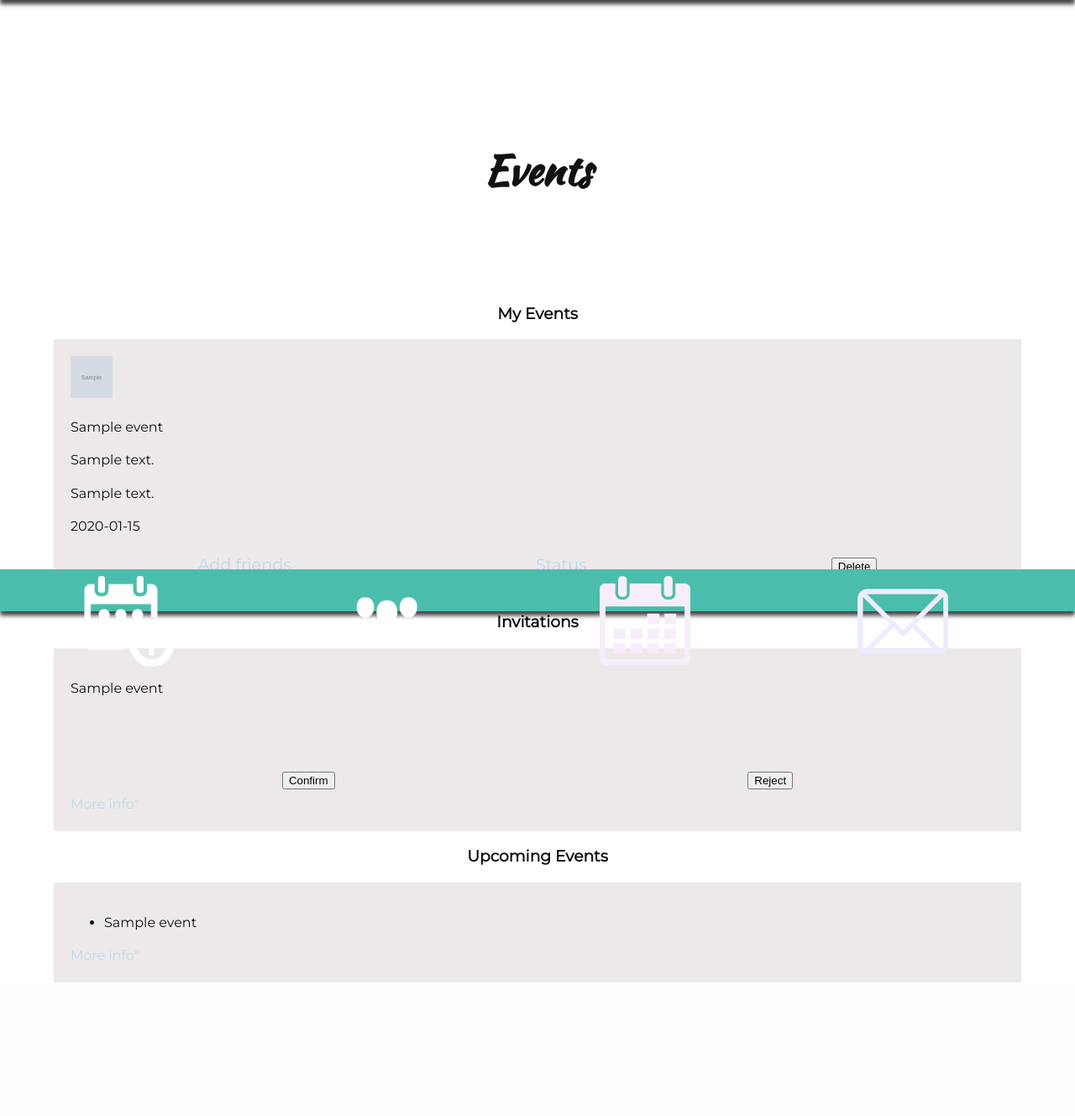
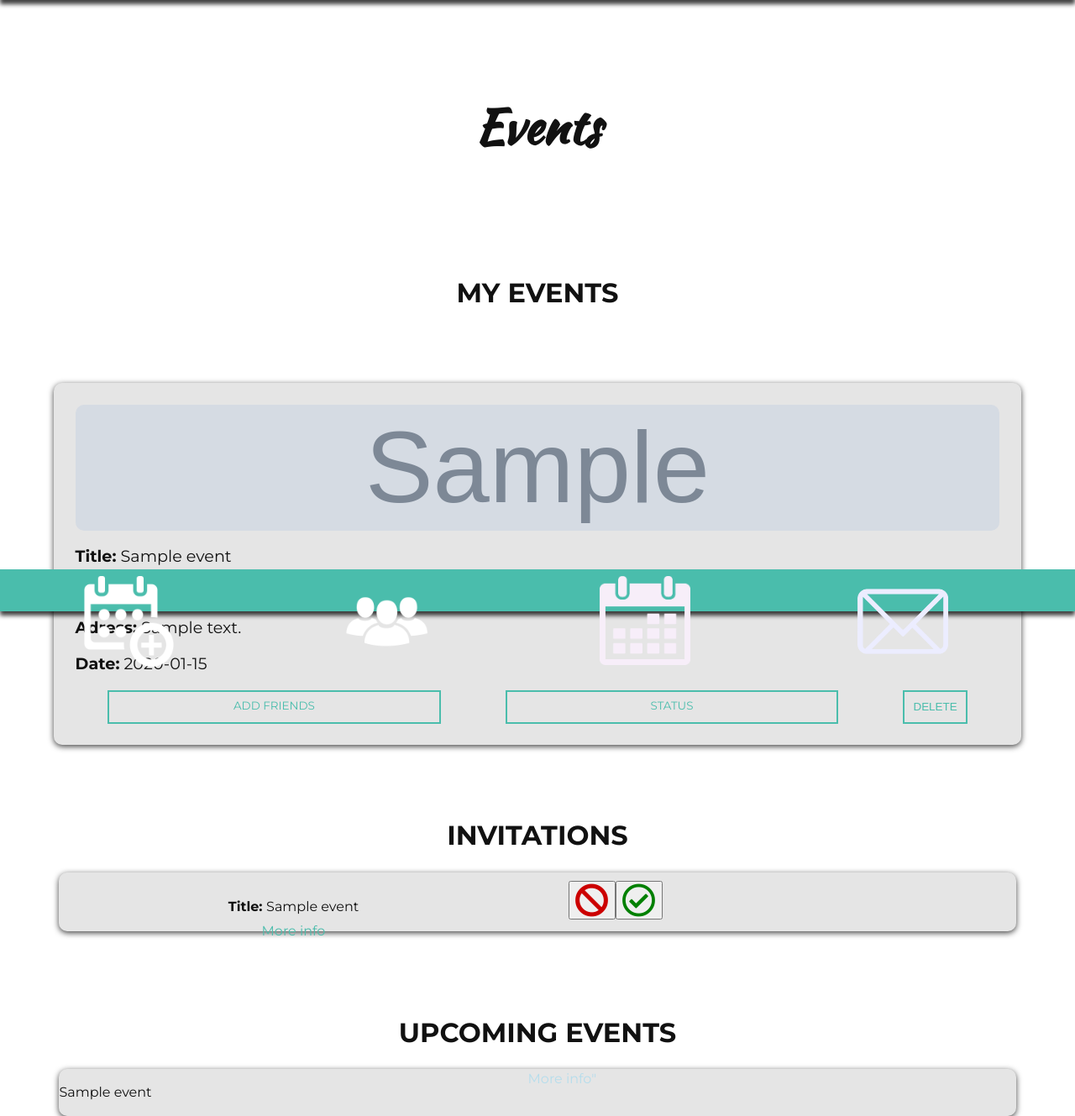
Before and after one commit to LlurensMartinez/Project2-EventUp, a Node server app: page /events in a window 1280 px wide. Shown: the part 66-1395 px from the top of the page at 84% size. Before the commit the page ends 1236 px from the top, so only its background shows below. Run offline with Node 20, Linux system fonts and the light colour scheme; a user stored in the database is signed in; tables that the repository leaves empty hold one stand-in row (values such as "Sample post"); grey boxes marked "Sample" are stand-in pictures; some libraries are stand-ins or nearby versions.

Commit message:
Events CSS

```diff
--- a/public/stylesheets/style.css
+++ b/public/stylesheets/style.css
@@ -1,9 +1,7 @@
-@import url('https://fonts.googleapis.com/css?family=Kaushan+Script');
-@import url('https://fonts.googleapis.com/css?family=Montserrat');
-.img-event {
-    width: 50px;
-    height: 50px;
-}
+/* @import url('https://fonts.googleapis.com/css?family=Kaushan+Script'); */
+
+
+/* @import url('https://fonts.googleapis.com/css?family=Montserrat'); */
 
 a {
     color: rgb(181, 221, 236);
@@ -417,6 +415,10 @@ input {
     outline: none;
 }
 
+button {
+    outline: none;
+}
+
 
 /* friends.hbs */
 
@@ -445,19 +447,33 @@ input {
 }
 
 .events-container h3 {
+    text-transform: uppercase;
     text-align: center;
 }
 
 .events-h2 {
-    margin-top: 15%;
-    font-size: 3em;
+    margin: 11%;
+    font-size: 3.5em;
     font-family: 'Kaushan Script', cursive;
 }
 
 .myEvents {
-    background-color: rgb(237, 233, 233);
     width: 90%;
-    padding: 20px;
+    margin: 5% 0%;
+    background-color: rgba(0, 0, 0, 0.1);
+    box-shadow: 0px 2px 7px 0px rgba(0, 0, 0, 0.75);
+    border-radius: 10px;
+    padding: 2%;
+}
+
+.events-container h3 {
+    font-size: 2em;
+    /* border-bottom: 2px solid black;
+    padding-bottom: 10px; */
+}
+
+.myEvents p {
+    font-size: 1.2em;
 }
 
 .myEvents div {
@@ -465,10 +481,95 @@ input {
     flex-direction: row;
     justify-content: space-around;
     text-decoration: none;
-    padding: 6px;
     font-weight: 300;
     font-size: 1.2em;
-    color: #ffffff;
+    width: 100%;
+}
+
+.myEvents div a {
+    text-align: center;
+    color: #4ABDAC;
+    text-transform: uppercase;
+    font-size: 0.7em;
+    border: 2px solid #4ABDAC;
+    padding: 5px 10px 5px 10px;
+    width: 36%;
+}
+
+.myEvents div form button {
+    font-size: 0.7em;
+    text-transform: uppercase;
+    border: 2px solid#4ABDAC;
+    padding: 5px 10px 5px 10px;
+    background: none;
+    height: 40px;
+    color: #4ABDAC;
+}
+
+.img-event {
+    height: 150px;
+}
+
+.img-event img {
+    height: 100%;
+    width: 100%;
+    border-radius: 10px;
+}
+
+.myInvitations {
+    width: 89%;
+    height: 70px;
+    background-color: rgba(0, 0, 0, 0.1);
+    box-shadow: 0px 2px 7px 0px rgba(0, 0, 0, 0.75);
+    border-radius: 10px;
+    display: grid;
+    grid-template-columns: 49% 49%;
+    margin-bottom: 6%;
+}
+
+.myInvitations form {
+    display: flex;
+    flex-direction: row-reverse;
+    justify-content: flex-end;
+    align-content: center;
+    align-items: center;
+    padding-left: 48px;
+    margin-bottom: 7%;
+    ;
+}
+
+.titleMoreInfoInvitations {
+    width: 100%;
+    display: flex;
+    flex-direction: column;
+    justify-content: center;
+    align-content: center;
+    align-items: center;
+}
+
+.titleMoreInfoInvitations p {
+    margin: 6px;
+}
+
+.titleMoreInfoInvitations a {
+    color: #4ABDAC;
+}
+
+#confirm {
+    color: green;
+    font-size: 3em;
+}
+
+#reject {
+    color: #CC0000;
+    font-size: 3em;
+}
+
+#white {
+    background: red;
+    height: 500px;
+    width: 100%;
+    margin-top: 50px;
 }
 
 
@@ -511,36 +612,41 @@ input {
 
 
 /**PROFILE**/
-.profile-form{
+
+.profile-form {
     padding-left: 5%;
     padding-right: 5%;
     padding-top: 5%;
     padding-bottom: 15%;
-
     /* background: url('/images/profile.jpg');
   background-repeat: no-repeat;
   background-size: cover; */
 }
-.profile-form input{
+
+.profile-form input {
     color: black;
     border-bottom: 2px solid black;
 }
-.profile-img{
+
+.profile-img {
     width: 180px;
     height: 180px;
     border: solid 1px black;
     border-radius: 50%;
 }
-.container-profile{
+
+.container-profile {
     display: grid;
     grid-template-columns: 55% auto;
 }
-.p-profile{
+
+.p-profile {
     display: flex;
     justify-content: center;
     align-items: center;
     font-size: 18px;
 }
-.label-upload-file{
+
+.label-upload-file {
     font-size: 11px;
 }
--- a/views/events/events.hbs
+++ b/views/events/events.hbs
@@ -4,12 +4,14 @@
 
   {{#each events}}
   <div class="myEvents">
-    <img src="{{this.imageUrl}}" alt="picture" class="img-event">
-    <p>{{this.title}}</p>
-    <p>{{this.description}}</p>
-    <p>{{this.address}}</p>
-    <p>{{this.date}}</p>
-    <p>{{this.time}}</p>
+    <div class="img-event">
+    <img src="{{this.imageUrl}}" alt="picture" >
+    </div>
+    <p><strong>Title:</strong> {{this.title}}</p>
+    <p><strong>Description:</strong> {{this.description}}</p>
+    <p><strong>Adress:</strong> {{this.address}}</p>
+    <p><strong>Date:</strong> {{this.date}}</p>
+    <p><strong></strong> {{this.time}}</p>
     <div>
       <a href="/events/{{_id}}/add">Add friends</a>
       <a href="/events/confirmations/{{_id}}">Status</a>
@@ -23,16 +25,18 @@
   <h3>Invitations</h3>
 
   {{#each invitations}}
-  <div class="myEvents">
-    <p>{{this.title}}</p>
+  <div class="myInvitations">
+    <div class="titleMoreInfoInvitations">
+    <p><strong>Title: </strong>{{this.title}}</p>
+    <a href="/delete/{{_id}}">More info</a>
+    </div>
     <form action="/events/invitations/{{_id}}" method="POST">
-      <input class="invitation-form-input" type="text" name="confirmation">
-      <div>
-        <button class="invitation-button-confirm" type="submit">Confirm</button>
-        <button class="invitation-button-reject" type="submit">Reject</button>
-      </div>
+        <input class="invitation-form-input" type="text" name="confirmation">
+        <button class="invitation-button-confirm" type="submit"><i id="confirm" class="far fa-check-circle"></i></button>
+        <button class="invitation-button-reject" type="submit"><i id="reject" class="fas fa-ban"></i></button>
+
     </form>
-    <a href="/delete/{{_id}}">More info"</a>
+
   </div>
   {{/each}}
 
@@ -40,14 +44,13 @@
 
 
   <h3>Upcoming Events</h3>
-  <div class="myEvents">
-    <ul>
+  <div class="myInvitations" style="margin-bottom: 90px;">
       {{#each confirmations}}
-      <li>{{this.title}}</li>
-    </ul>
-    <a href="/events/info/{{_id}}">More info"</a>
-    {{/each}}
+        <p>{{this.title}}</p>
+         <a href="/events/info/{{_id}}">More info"</a>
+        {{/each}}
   </div>
+
 </div>
 
 
@@ -55,5 +58,4 @@
 
 
 
-
 <script src="javascripts/events.js"></script>
--- a/views/layout.hbs
+++ b/views/layout.hbs
@@ -7,6 +7,8 @@
   <meta name="viewport" content="width=device-width, initial-scale=1, shrink-to-fit=no">
   <link rel='stylesheet' href='/stylesheets/style.css' />
   <link href="https://fonts.googleapis.com/css?family=Fredoka+One|Open+Sans+Condensed:300" rel="stylesheet">
+  <link rel="stylesheet" href="https://use.fontawesome.com/releases/v5.7.2/css/all.css" integrity="sha384-fnmOCqbTlWIlj8LyTjo7mOUStjsKC4pOpQbqyi7RrhN7udi9RwhKkMHpvLbHG9Sr" crossorigin="anonymous">
+  <link href="https://fonts.googleapis.com/css?family=Kaushan+Script|Montserrat:400,700" rel="stylesheet">
 </head>
 
 <body>
```
Lines whose indentation alone changed are shown as unchanged.
